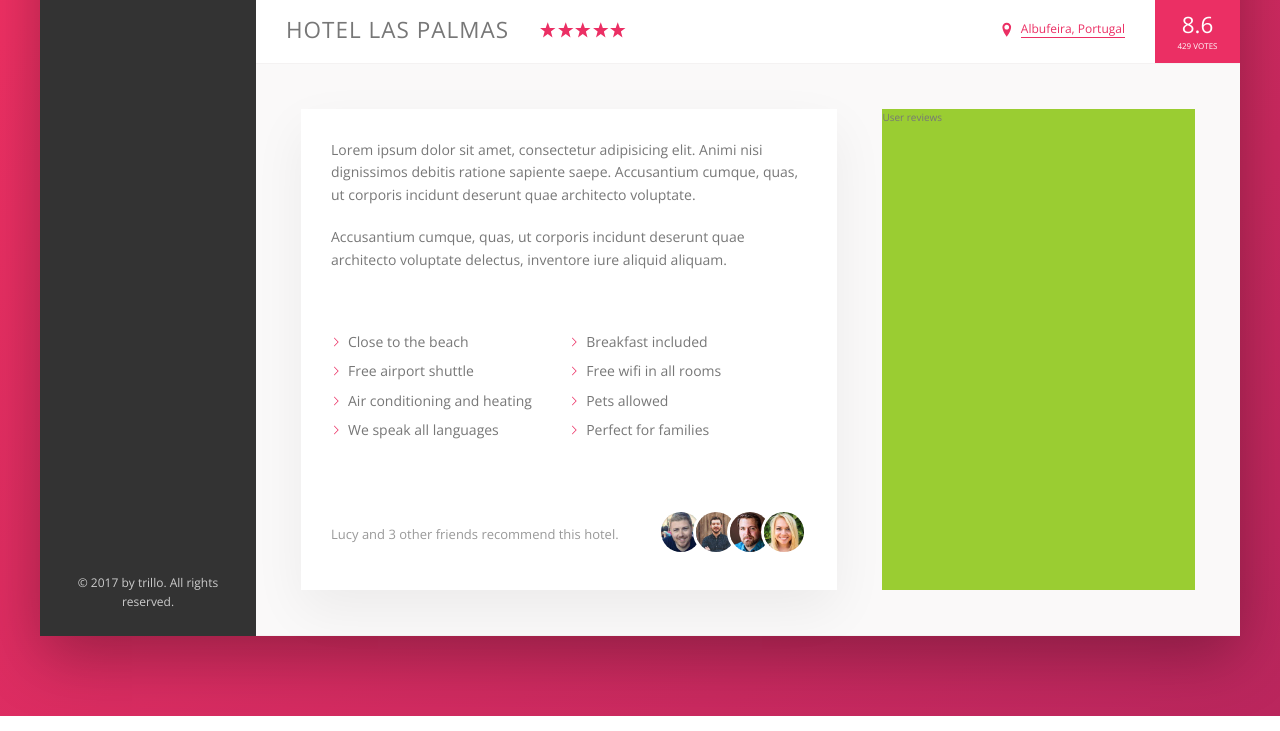
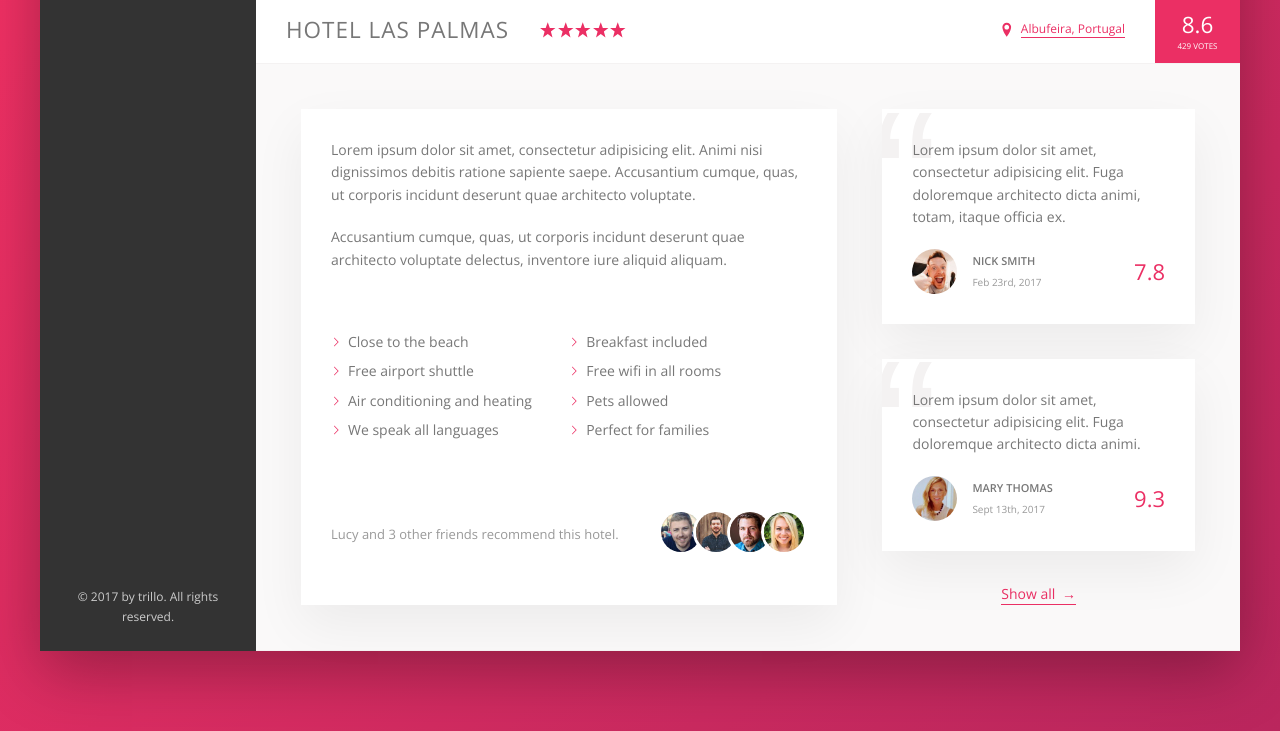
Before and after one commit to koshmar1319/trillo, a website: page index.html in a window 1280 px wide. Shown: the part 538-1269 px from the top of the page. Drawn offline with nearby package versions, Linux system fonts and the light colour scheme; files that its build step writes are made by us from their sources.

Commit message:
added block user-reviews

```diff
--- a/index.html
+++ b/index.html
@@ -160,7 +160,36 @@
 						</div>
 					</div>
 					<div class="user-reviews">
-						User reviews
+						<figure class="review">
+							<blockquote class="review__text">
+								Lorem ipsum dolor sit amet, consectetur adipisicing elit. Fuga doloremque architecto dicta animi, totam,
+								itaque officia ex.
+							</blockquote>
+							<figcaption class="review__user">
+								<img src="img/user-1.jpg" alt="User 1" class="review__photo">
+								<div class="review__user-box">
+									<p class="review__user-name">Nick Smith</p>
+									<p class="review__user-date">Feb 23rd, 2017</p>
+								</div>
+								<div class="review__rating">7.8</div>
+							</figcaption>
+						</figure>
+
+						<figure class="review">
+							<blockquote class="review__text">
+								Lorem ipsum dolor sit amet, consectetur adipisicing elit. Fuga doloremque architecto dicta animi.
+							</blockquote>
+							<figcaption class="review__user">
+								<img src="img/user-2.jpg" alt="User 2" class="review__photo">
+								<div class="review__user-box">
+									<p class="review__user-name">Mary Thomas</p>
+									<p class="review__user-date">Sept 13th, 2017</p>
+								</div>
+								<div class="review__rating">9.3</div>
+							</figcaption>
+						</figure>
+
+						<button class="btn-inline">Show all <span>&rarr;</span></button>
 					</div>
 				</div>
 			</main>
--- a/sass/_components.scss
+++ b/sass/_components.scss
@@ -245,9 +245,17 @@
   cursor: pointer;
   transition: all .2s;
 
+  & span{
+    margin-left: 3px;
+    transition: margin-left .2s;
+  }
   &:hover{
     color: var(--color-grey-dark-1);
+    span{
+      margin-left: 8px;
+    }
   }
+
   &:focus{
     outline: none;
     animation: pulsate 1s infinite;
@@ -337,3 +345,58 @@
     }
   }
 }
+
+/////////////////////////////////////////////////
+// REVIEWS
+.review{
+  background-color: #fff;
+  box-shadow: var(--shadow-light);
+  padding: 3rem;
+  margin-bottom: 3.5rem;
+  position: relative;
+  overflow: hidden;
+  &__text{
+    margin-bottom: 2rem;
+    z-index: 10;
+    position: relative;
+  }
+  &__user{
+    display: flex;
+    align-items: center;
+  }
+  &__photo{
+    height: 4.5rem;
+    width: 4.5rem;
+    border-radius: 50%;
+    margin-right: 1.5rem;
+  }
+  &__user-box{
+    margin-right: auto;
+  }
+  &__user-name{
+    font-size: 1.1rem;
+    font-weight: 600;
+    text-transform: uppercase;
+    margin-bottom: .4rem;
+  }
+  &__user-date{
+    font-size: 1rem;
+    color: var(--color-grey-dark-3);
+  }
+  &__rating{
+    color: var(--color-primary);
+    font-size: 2.2rem;
+    font-weight: 300;
+  }
+  &::before{
+    content: "\201C";
+    position: absolute;
+    top: -2.75rem;
+    left: -1rem;
+    line-height: 1;
+    font-size: 20rem;
+    color: var(--color-grey-light-2);
+    font-family: sans-serif;
+    z-index: 1;
+  }
+}
--- a/sass/_layout.scss
+++ b/sass/_layout.scss
@@ -39,6 +39,7 @@
 }
 
 .detail{
+  font-size: 1.4rem;
   display: flex;
   padding: 4.5rem;
   background-color: var(--color-grey-light-1);
@@ -46,7 +47,6 @@
 }
 
 .description{
-  font-size: 1.4rem;
   background-color: #fff;
   box-shadow: var(--shadow-light);
   padding: 3rem;
@@ -55,6 +55,9 @@
 }
 
 .user-reviews{
-  background-color: yellowgreen;
   flex: 1;
+
+  display: flex;
+  flex-direction: column;
+  align-items: center;
 }
```
